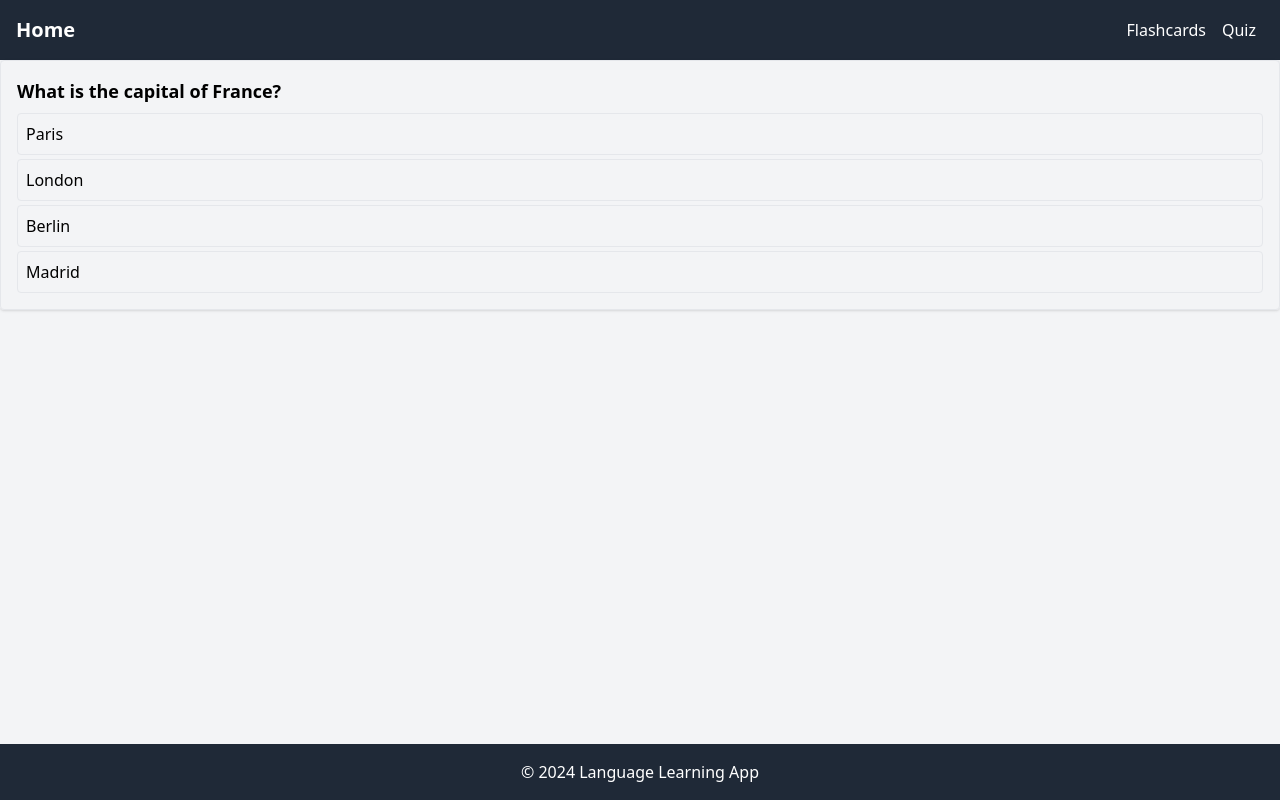
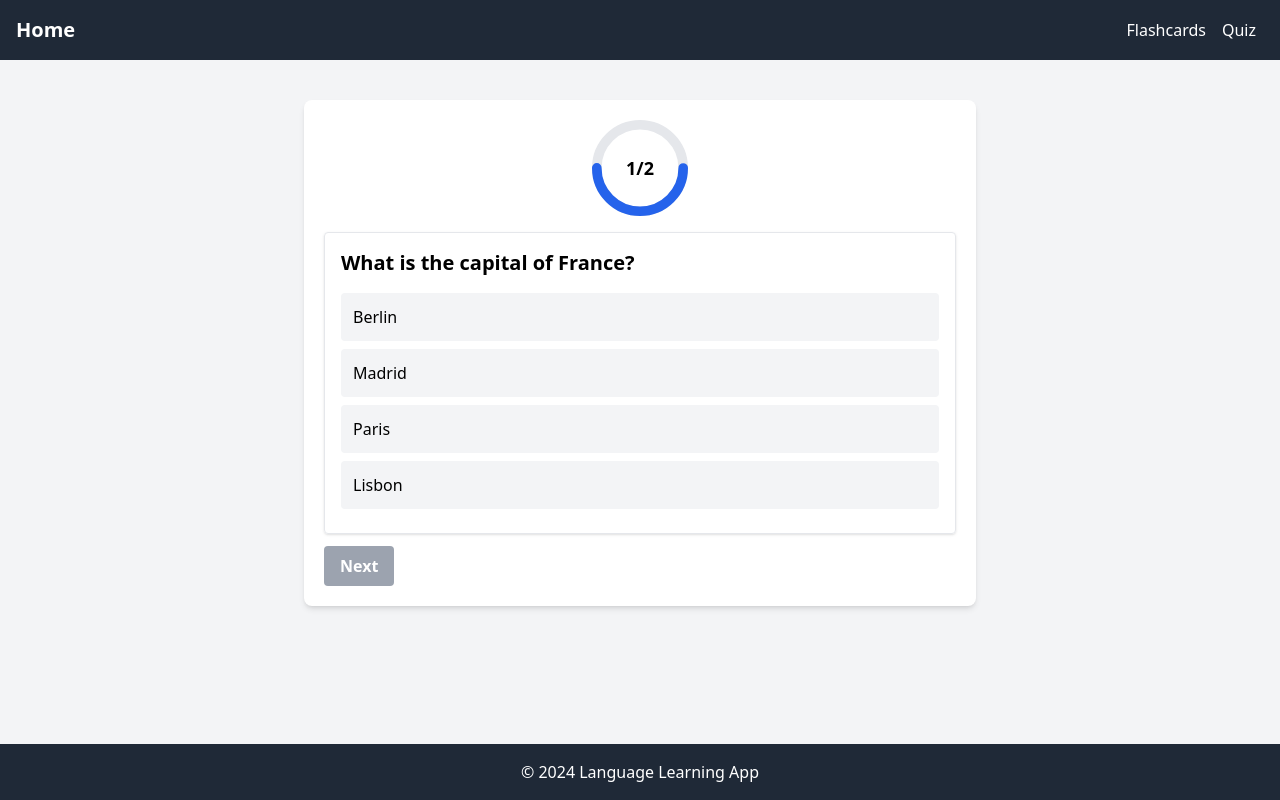
Before and after one commit to Bappa-Kamba/learn_and_app, a React (Create React App) app in the folder frontend/: page /quiz in a window 1280 px wide. Built offline with nearby package versions, Linux system fonts and the light colour scheme.

Commit message:
:zap: Refactor dummyQuiz to dummyQuestions and update QuizContainer and QuestionCard components to be more appealing to users

```diff
--- a/frontend/src/components/App.jsx
+++ b/frontend/src/components/App.jsx
@@ -1,8 +1,9 @@
 import React from 'react';
 import { BrowserRouter as Router, Route, Routes } from 'react-router-dom';
 import NavBar from '../components/NavBar/NavBar';
-import FlashcardContainer from '../components/Flashcards/Flashcard';
+import FlashcardContainer from '../components/Flashcards/FlashcardContainer';
 import QuizContainer from '../components/Quiz/QuizContainer';
+import Profile from '../components/Profile/Profile';
 import Home from './Home';
 
 
@@ -16,6 +17,7 @@ const App = () => {
             <Route path="/" element={<Home />} />
             <Route path="/flashcards" element={<FlashcardContainer />} />
             <Route path="/quiz" element={<QuizContainer />} />
+            <Route path="/profile" element={<Profile />} />
           </Routes>
         </main>
         <footer className="bg-gray-800 text-white text-center py-4">
--- /dev/null
+++ b/frontend/src/components/ProgreeBar/ProgressBar.jsx
@@ -0,0 +1,48 @@
+import React from 'react';
+import PropTypes from 'prop-types';
+
+const ProgressBar = ({ progress, total }) => {
+  const percentage = (progress / total) * 100;
+  const circumference = 2 * Math.PI * 45; // 45 is the radius of the circle
+  const strokeDashoffset = circumference - (percentage / 100) * circumference;
+
+  return (
+    <div className="relative w-24 h-24 mx-auto mb-4">
+      <svg className="w-full h-full" viewBox="0 0 100 100">
+        <circle
+          className="text-gray-200 stroke-current"
+          strokeWidth="10"
+          cx="50"
+          cy="50"
+          r="45"
+          fill="transparent"
+        />
+        <circle
+          className="text-blue-600 progress-ring__circle stroke-current"
+          strokeWidth="10"
+          strokeLinecap="round"
+          cx="50"
+          cy="50"
+          r="45"
+          fill="transparent"
+          style={{
+            strokeDasharray: `${circumference} ${circumference}`,
+            strokeDashoffset: strokeDashoffset,
+          }}
+        />
+      </svg>
+      <div className="absolute inset-0 flex items-center justify-center">
+        <span className="text-lg font-bold">
+          {progress}/{total}
+        </span>
+      </div>
+    </div>
+  );
+};
+
+ProgressBar.propTypes = {
+  progress: PropTypes.number.isRequired,
+  total: PropTypes.number.isRequired,
+};
+
+export default ProgressBar;
--- a/frontend/src/components/Quiz/QuestionCard.jsx
+++ b/frontend/src/components/Quiz/QuestionCard.jsx
@@ -1,17 +1,32 @@
 import React from 'react';
 import PropTypes from 'prop-types';
 
-const QuestionCard = ({ quiz }) => {
+const QuestionCard = ({ quiz, onOptionSelect, selectedOption }) => {
   if (!quiz) {
     return <div>Loading...</div>;
   }
 
+  const optionClass = (option) => `
+    p-3 mb-2 rounded cursor-pointer transition-colors
+    ${selectedOption
+      ? selectedOption === option
+        ? option === quiz.answer
+          ? 'bg-green-200 font-bold'
+          : 'bg-red-200 font-bold'
+        : 'bg-gray-100 opacity-50'
+      : 'bg-gray-100 hover:bg-gray-200'}
+  `;
+
   return (
     <div className="question-card p-4 border rounded shadow">
-      <h2 className="text-lg font-semibold">{quiz.question}</h2>
+      <h2 className="text-xl font-bold mb-4">{quiz.question}</h2>
       <ul className="options mt-2">
         {quiz.options.map((option, index) => (
-          <li key={index} className="option p-2 border rounded mt-1">
+          <li
+            key={index}
+            className={optionClass(option)}
+            onClick={() => !selectedOption && onOptionSelect(option)}
+          >
             {option}
           </li>
         ))}
@@ -26,6 +41,8 @@ QuestionCard.propTypes = {
     options: PropTypes.arrayOf(PropTypes.string),
     answer: PropTypes.string,
   }),
+  onOptionSelect: PropTypes.func.isRequired,
+  selectedOption: PropTypes.string,
 };
 
 export default QuestionCard;
--- a/frontend/src/components/Quiz/QuizContainer.jsx
+++ b/frontend/src/components/Quiz/QuizContainer.jsx
@@ -1,18 +1,82 @@
 import React, { useState, useEffect } from 'react';
 import QuestionCard from './QuestionCard';
-import { dummyQuiz } from '../../data/dummyData';
+import ResultPanel from './ResultPanel';
+import ProgressBar from '../ProgreeBar/ProgressBar';
+import { dummyQuestions } from '../../data/dummyData';
 
 const QuizContainer = () => {
-  const [quiz, setQuiz] = useState(null);
+  const [quiz, setQuiz] = useState([]);
+  const [currentQuestion, setCurrentQuestion] = useState(0);
+  const [selectedOption, setSelectedOption] = useState(null);
+  const [score, setScore] = useState(0);
+  const [isQuizFinished, setIsQuizFinished] = useState(false);
+  const totalQuestions = dummyQuestions ? dummyQuestions.length : 0;
 
   useEffect(() => {
-    // Instead of fetching data, use dummy data
-    setQuiz(dummyQuiz);
+    setQuiz(dummyQuestions);
   }, []);
 
+  const handleOptionSelect = (option) => {
+    setSelectedOption(option);
+  };
+
+  const handleNextQuestion = () => {
+    if (selectedOption) {
+      if (selectedOption === quiz[currentQuestion].answer) {
+        setScore(score + 1);
+      }
+
+      if (currentQuestion < totalQuestions - 1) {
+        setCurrentQuestion(currentQuestion + 1);
+        setSelectedOption(null);
+      } else {
+        setIsQuizFinished(true);
+      }
+    }
+  };
+
+  const handleRestartQuiz = () => {
+    setCurrentQuestion(0);
+    setScore(0);
+    setSelectedOption(null);
+    setIsQuizFinished(false);
+  };
+
   return (
-    <div className="quiz-container">
-      {quiz && <QuestionCard quiz={quiz} />}
+    <div className="quiz-container max-w-2xl mx-auto p-5 bg-white shadow-md rounded-lg mt-10">
+      <ProgressBar
+                progress={currentQuestion + 1}
+                total={totalQuestions}
+      />
+      {quiz.length > 0 ? (
+        <>
+          {isQuizFinished ? (
+            <ResultPanel score={score} totalQuestions={totalQuestions} onRestart={handleRestartQuiz} />
+          ) : (
+            <>
+              <QuestionCard
+                quiz={quiz[currentQuestion]}
+                onOptionSelect={handleOptionSelect}
+                selectedOption={selectedOption}
+              />
+              <button
+                onClick={handleNextQuestion}
+                disabled={!selectedOption}
+                className={`
+                  px-4 py-2 rounded font-bold text-white mt-3
+                  ${selectedOption
+                    ? 'bg-blue-500 hover:bg-blue-600'
+                    : 'bg-gray-400 cursor-not-allowed'}
+                `}
+              >
+                Next
+              </button>
+            </>
+          )}
+        </>
+      ) : (
+        <div>Loading...</div>
+      )}
     </div>
   );
 };
--- a/frontend/src/components/Quiz/ResultPanel.jsx
+++ b/frontend/src/components/Quiz/ResultPanel.jsx
@@ -1,12 +1,26 @@
 import React from 'react';
+import PropTypes from 'prop-types';
 
-const ResultPanel = ({ score }) => {
+const ResultPanel = ({ score, totalQuestions, onRestart }) => {
   return (
     <div className="bg-white p-4 rounded-lg shadow-md text-center">
       <h2 className="text-2xl mb-4">Quiz Finished!</h2>
-      <p className="text-xl">Your score: {score}</p>
+      <p className="text-xl mb-4">Your score: {score}/{totalQuestions}</p>
+      <p className="text-lg text-gray-600 mb-4 font-bold">Thank you for participating!</p>
+      <button
+        onClick={onRestart}
+        className="px-4 py-2 bg-blue-500 text-white rounded hover:bg-blue-600 transition-colors"
+      >
+        Restart Quiz
+      </button>
     </div>
   );
 };
 
+ResultPanel.propTypes = {
+  score: PropTypes.number.isRequired,
+  totalQuestions: PropTypes.number.isRequired,
+  onRestart: PropTypes.func.isRequired,
+};
+
 export default ResultPanel;
--- a/frontend/src/data/dummyData.js
+++ b/frontend/src/data/dummyData.js
@@ -3,8 +3,16 @@ export const dummyFlashcard = {
   description: "Common phrases and vocabulary for beginners."
 };
 
-export const dummyQuiz = {
-  question: "What is the capital of France?",
-  options: ["Paris", "London", "Berlin", "Madrid"],
-  answer: "Paris"
-};
+export const dummyQuestions = [
+    {
+      question: 'What is the capital of France?',
+      options: ['Berlin', 'Madrid', 'Paris', 'Lisbon'],
+      answer: 'Paris',
+    },
+    {
+      question: 'Which planet is known as the Red Planet?',
+      options: ['Earth', 'Mars', 'Jupiter', 'Venus'],
+      answer: 'Mars',
+    },
+    // Add more questions here
+  ];
```
